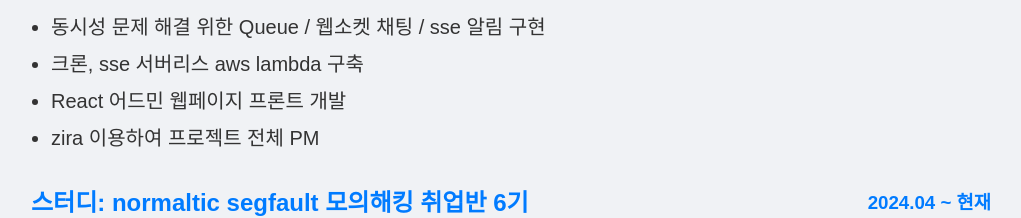
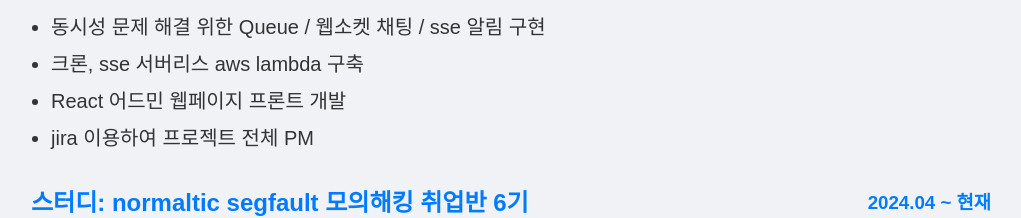
Before and after one commit to sh5080/portfolio, a React (Create React App) app: page / in a window 1280 px wide. Shown: the part 3000-3218 px from the top of the page, without its empty margins (229-1250 px from the left). Built offline with nearby package versions, Linux system fonts and the light colour scheme; the HTML template or start-up script is replaced by a standard one.

Commit message:
fix: 오탈자 수정

```diff
--- a/src/pages/project-overview.page.tsx
+++ b/src/pages/project-overview.page.tsx
@@ -16,7 +16,7 @@ const ProjectOverview: React.FC = () => {
           <li>동시성 문제 해결 위한 Queue / 웹소켓 채팅 / sse 알림 구현</li>
           <li>크론, sse 서버리스 aws lambda 구축</li>
           <li>React 어드민 웹페이지 프론트 개발</li>
-          <li>zira 이용하여 프로젝트 전체 PM</li>
+          <li>jira 이용하여 프로젝트 전체 PM</li>
         </ul>
       </Project>
       <Project>
```
